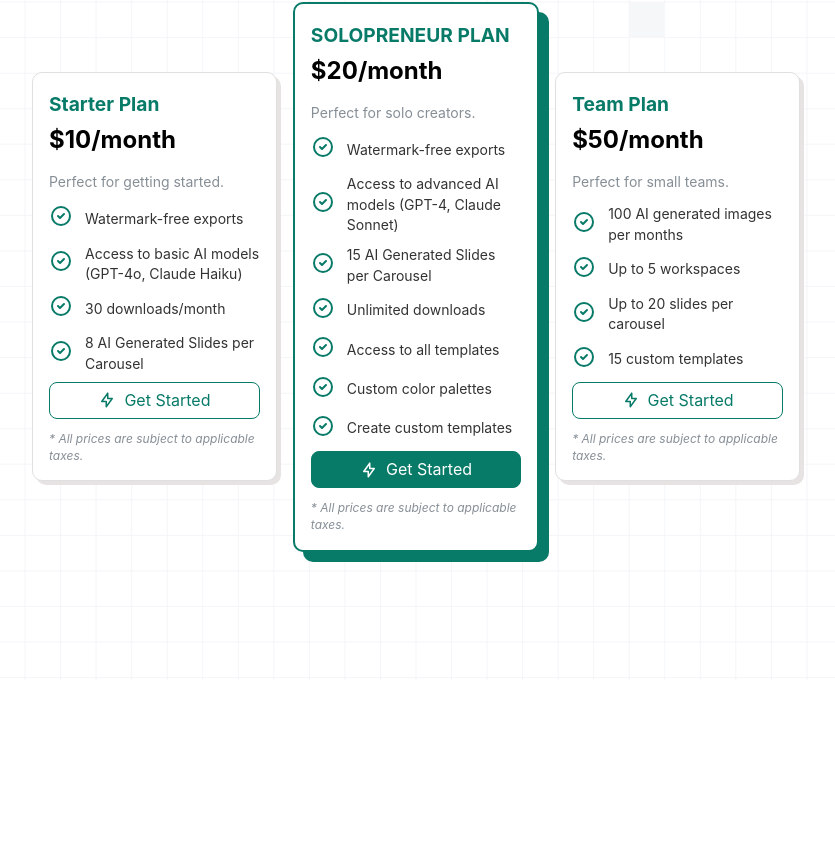
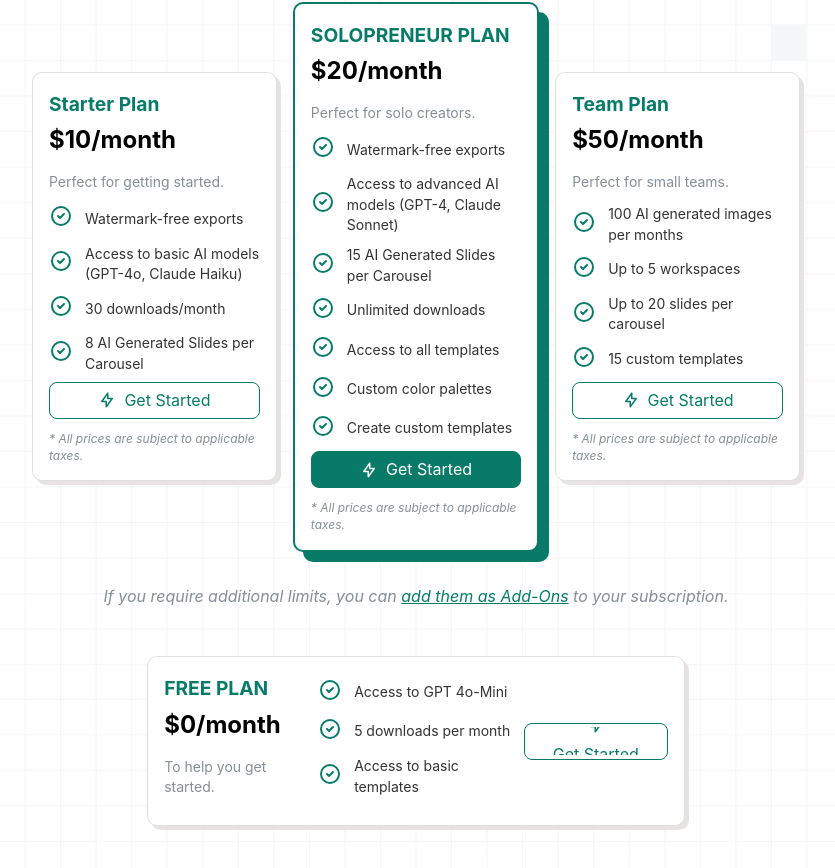
Before and after one commit to Malikumair786/PostNitro, a Next.js app: page /plans in a window 1280 px wide. Shown: the part 412-1280 px from the top of the page, without its empty margins (224-1059 px from the left). Before the commit the page ends 1092 px from the top, so only its background shows below. Built offline with nearby package versions, Linux system fonts and the light colour scheme.

Commit message:
Added Free plan card

```diff
--- /dev/null
+++ b/app/plans/FreePlan.tsx
@@ -0,0 +1,55 @@
+import { Card, Group, List, Text } from "@mantine/core";
+import React from "react";
+import classes from "./plans.module.css";
+import { IconBolt, IconCircleCheck } from "@tabler/icons-react";
+import ButtonComponent from "../../components/Buttons/buttons";
+
+const benefits = ["Access to GPT 4o-Mini", "5 downloads per month", "Access to basic templates"];
+const FreePlan = () => {
+  return (
+    <div>
+      <Text className={classes.freePlanText} c="dimmed">
+        If you require additional limits, you can <span className={classes.addOns}>add them as Add-Ons</span> to your subscription.
+      </Text>
+
+      <Card shadow="md" padding="lg" radius="md" withBorder className={classes.card}>
+        <div>
+          <Text size="xl" fw={700} className={classes.cardTitle}>
+            FREE PLAN
+          </Text>
+          <Text size="xl" className={classes.price}>
+            $0/month
+          </Text>
+          <Text size="sm" c="dimmed" my="sm">
+            To help you get started.
+          </Text>
+        </div>
+        <div>
+          <List
+            spacing="xs"
+            size="sm"
+            className={classes.benefits}
+            icon={
+              <div className={classes.listIcon}>
+                <IconCircleCheck size={24} />
+              </div>
+            }
+          >
+            {benefits.map((benefit, idx) => (
+              <List.Item key={idx}>{benefit}</List.Item>
+            ))}
+          </List>
+        </div>
+
+        <ButtonComponent variant="secondary">
+          <Group gap={8} justify="center">
+            <IconBolt size={18} />
+            <Text size="md">Get Started</Text>
+          </Group>
+        </ButtonComponent>
+      </Card>
+    </div>
+  );
+};
+
+export default FreePlan;
--- a/app/plans/MonthlyPlans.tsx
+++ b/app/plans/MonthlyPlans.tsx
@@ -2,6 +2,7 @@ import React from "react";
 import PlanCard from "../../components/Cards/Plan/page";
 import { useMantineTheme } from "@mantine/core";
 import { useMediaQuery } from "@mantine/hooks";
+import FreePlan from "./FreePlan";
 
 const plans = [
   {
@@ -39,11 +40,14 @@ const MonthlyPlans = () => {
   const theme = useMantineTheme();
   const isSmallScreen = useMediaQuery(`(max-width: ${theme.breakpoints.sm})`);
   return (
-    <div style={{ display: "flex", flexDirection: isSmallScreen ? "column" : "row", justifyContent: "center", padding: "2rem 0", gap: "1rem" }}>
-      {plans.map((plan, index) => (
-        <PlanCard key={index} {...plan} />
-      ))}
-    </div>
+    <>
+      <div style={{ display: "flex", flexDirection: isSmallScreen ? "column" : "row", justifyContent: "center", padding: "2rem 0", gap: "1rem" }}>
+        {plans.map((plan, index) => (
+          <PlanCard key={index} {...plan} />
+        ))}
+      </div>
+      <FreePlan />
+    </>
   );
 };
 
--- a/app/plans/YearlyPlans.tsx
+++ b/app/plans/YearlyPlans.tsx
@@ -3,6 +3,7 @@ import React from "react";
 import classes from "./plans.module.css";
 import PlanCard from "../../components/Cards/Plan/page";
 import { useMediaQuery } from '@mantine/hooks';
+import FreePlan from "./FreePlan";
 
 
 const plans = [
@@ -56,6 +57,7 @@ const YearlyPlans = () => {
           <PlanCard key={index} {...plan} />
         ))}
       </div>
+      <FreePlan/>
     </>
   );
 };
--- a/app/plans/plans.module.css
+++ b/app/plans/plans.module.css
@@ -100,3 +100,82 @@
   font-weight: 600;
   color: var(--mantine-color-primary-filled);
 }
+
+.freePlanText{
+  font-style: italic;
+  text-align: center;
+}
+
+.addOns{
+  color: var(--mantine-color-primary-filled);
+  text-decoration: underline;
+}
+
+.card {
+  border: 1px solid #e0e0e0;
+  border-radius: 10px;
+  box-shadow: 4px 4px 0 var(--mantine-color-secondary-filled);
+  padding: 1rem 1rem;
+  width: 70%;
+  margin: 3rem auto;
+  background-color: #fff;
+  display: flex;
+  flex-direction: row;
+}
+
+.card > * {
+  margin: auto;
+}
+
+.cardTitle {
+  font-size: 1.2rem;
+  font-weight: 600;
+  text-align: left;
+  color: var(--mantine-color-primary-filled);
+}
+
+.price {
+  font-size: 1.5rem;
+  font-weight: bold;
+}
+
+.benefits {
+  list-style: none;
+  padding: 0;
+  margin: 0;
+  color: #333;
+}
+
+.listIcon {
+  color: var(--mantine-color-primary-filled);
+}
+
+.benefits li {
+  margin-bottom: 0.5rem;
+}
+
+.button {
+  background-color: #0070f3;
+  color: white;
+  padding: 0.75rem 1.5rem;
+  border: none;
+  border-radius: 8px;
+  font-weight: 600;
+  cursor: pointer;
+  transition: background-color 0.3s ease;
+}
+
+.button:hover {
+  background-color: #005ac1;
+}
+
+@media (max-width: 62em) {
+  .card{
+    width: 100%;
+    flex-direction: column;
+  }
+  .card > * {
+    margin: 0.5rem 0.5rem;
+    margin: 0;
+  }
+}
--- a/components/Buttons/ButtonComponent.module.css
+++ b/components/Buttons/ButtonComponent.module.css
@@ -21,7 +21,8 @@
 }
 
 .primary:hover {
-  background-color: var(--mantine-color-primary-hover);
+  background-color: var(--mantine-color-primary-filled);
+  color: white;
 }
 
 /* Secondary */
@@ -32,5 +33,5 @@
 }
 
 .secondary:hover {
-  background-color: rgba(0, 0, 0, 0.04);
+  background-color: transparent;
 }
```
